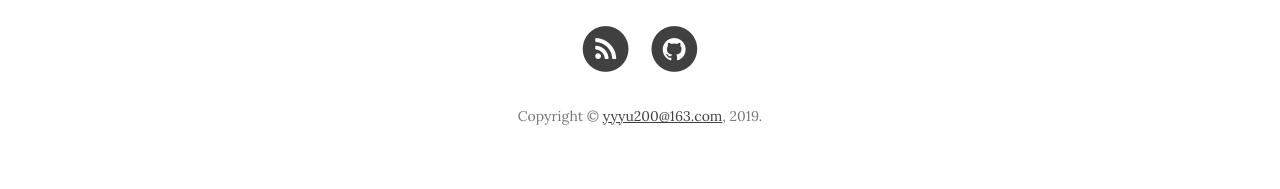
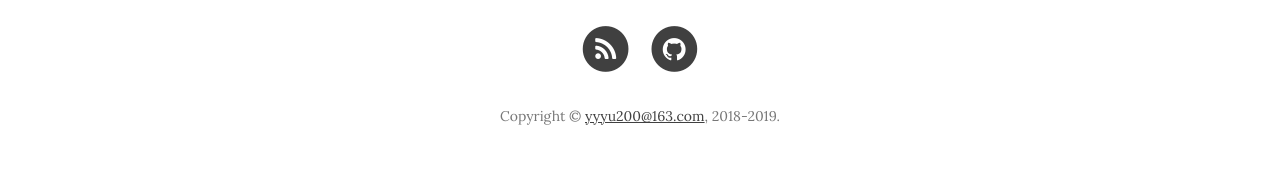
Before and after one commit to yyyu200/DFTbook, a Jekyll site: the page built from index.html, in a window 1280 px wide. Shown: the part 1520-1709 px from the top of the page. Built offline with Jekyll 4.4.1, drawn with Linux system fonts in a browser that asks for light colours; nearby versions of some CDN libraries; the list of posts is cut into pages by our own code; comment, search, counter and statistics services are not loaded.

Commit message:
modify at20190822-15:09:28-aliyun

```diff
--- a/_includes/footer.html
+++ b/_includes/footer.html
@@ -69,7 +69,7 @@
                     </li>
                     {% endif %}
                 </ul>
-                <p class="copyright text-muted"> Copyright © <a href="http://yyyu200.github.io/" target="_blank">yyyu200@163.com</a>, 2019. </p>
+                <p class="copyright text-muted"> Copyright © <a href="http://yyyu200.github.io/" target="_blank">yyyu200@163.com</a>, 2018-2019. </p>
             </div>
         </div>
     </div>
```
